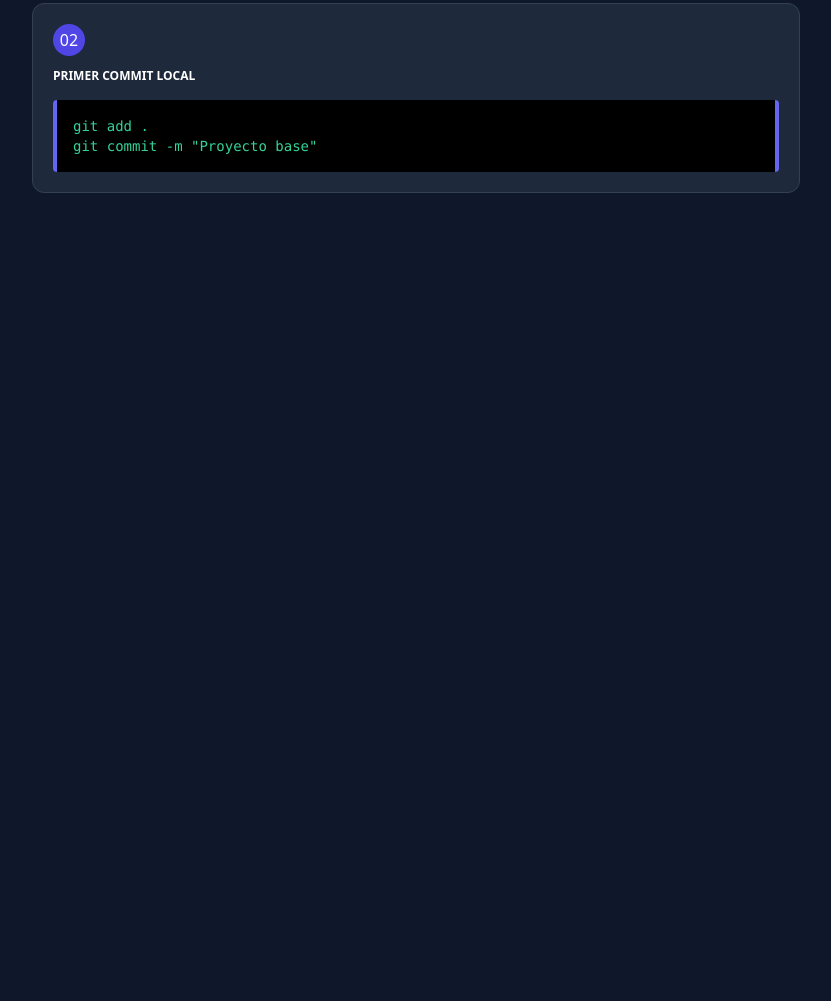
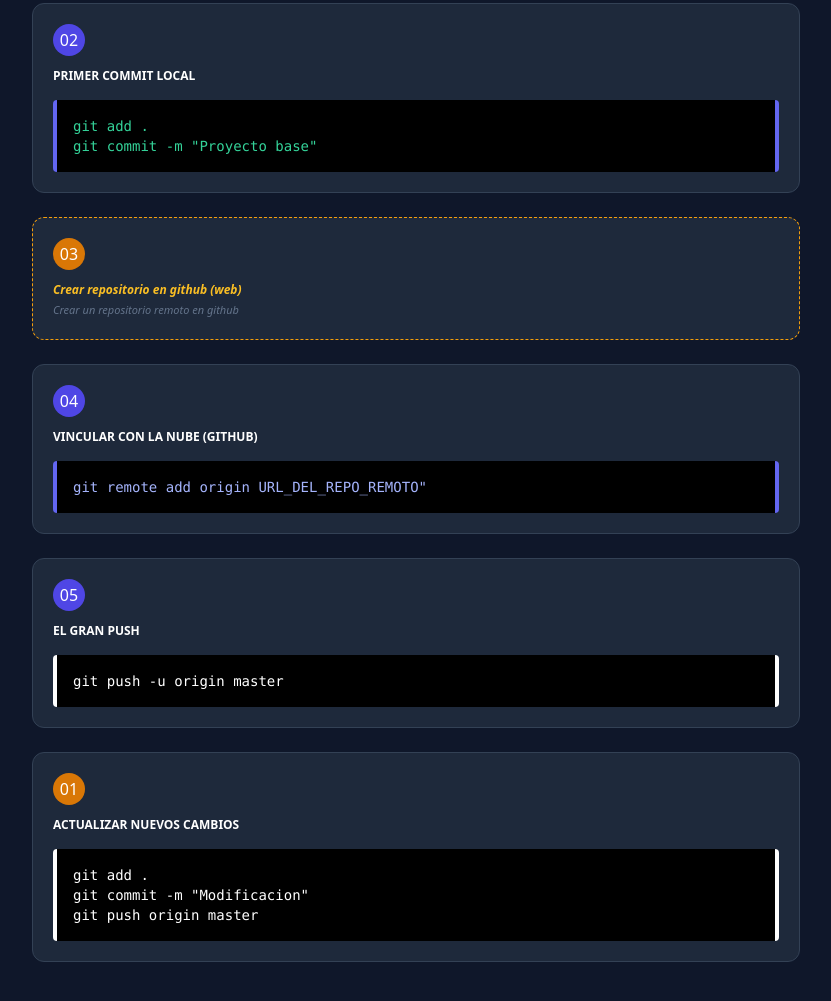
Before and after one commit to maperdomocastellanos-hash/landing-comandos-git-github, a plain HTML site: page Index.html in a window 1280 px wide. Shown: the part 247-1248 px from the top of the page, without its empty margins (224-1055 px from the left). Before the commit the page ends 800 px from the top, so only its background shows below. Drawn offline with nearby package versions, Linux system fonts and the light colour scheme.

Commit message:
Modificacion

```diff
--- a/Index.html
+++ b/Index.html
@@ -19,8 +19,12 @@
         p-5
         mb-6"
         >
-                <div class="bg-indigo-600 text-white w-8 h-8 rounded-full flex items-center justify-center mb-3">01</div>
-            <h3 class="font-bold text-white uppercase text-xs">Inicializar Proyecto</h3>
+            <div class="bg-indigo-600 text-white w-8 h-8 rounded-full flex items-center justify-center mb-3">
+                01
+            </div>
+            <h3 class="font-bold text-white uppercase text-xs">
+                Inicializar Proyecto
+            </h3>
 
                 <div
                     class="
@@ -52,8 +56,12 @@
         p-5
         mb-6"
         >
-                <div class="bg-indigo-600 text-white w-8 h-8 rounded-full flex items-center justify-center mb-3">02</div>
-            <h3 class="font-bold text-white uppercase text-xs">Primer Commit Local</h3>
+                <div class="bg-indigo-600 text-white w-8 h-8 rounded-full flex items-center justify-center mb-3">
+                    02
+                </div>
+                <h3 class="font-bold text-white uppercase text-xs">
+                    Primer Commit Local
+                </h3>
 
                 <div
                     class="
@@ -74,6 +82,138 @@
 
         </div>
 
+
+
+         <div
+        class ="
+        bg-slate-800
+        border
+        border-dashed
+        border-amber-500
+        rounded-xl
+        p-5
+        mb-6"
+        >
+                <div class="bg-amber-600 text-white w-8 h-8 rounded-full flex items-center justify-center mb-3">
+                    03
+                </div>
+                <h3 class="font-bold text-amber-400 text-xs italic">
+                    Crear repositorio en github (web)
+                </h3>
+                <p class="text-slate-500 text-[11px] mt-1 italic">
+                    Crear un repositorio remoto en github
+                </p>
+        </div>
+
+
+         <div
+        class ="
+        bg-slate-800
+        border
+        border-slate-700
+        rounded-xl
+        p-5
+        mb-6"
+        >
+                <div class="bg-indigo-600 text-white w-8 h-8 rounded-full flex items-center justify-center mb-3">
+                    04
+                </div>
+                <h3 class="font-bold text-white uppercase text-xs">
+                    Vincular con la nube (Github)
+                </h3>
+
+                <div
+                    class="
+                    bg-black
+                    p-4
+                    rounded
+                    font-mono
+                    text-indigo-300
+                    text-sm
+                    border-l-4
+                    border-r-4
+                    border-indigo-500
+                    mt-4
+                    ">
+                    git remote add origin <span class="Text-white">URL_DEL_REPO_REMOTO"</span>
+
+                </div>
+
+        </div>
+
+
+         <div
+        class ="
+        bg-slate-800
+        border
+        border-slate-700
+        rounded-xl
+        p-5
+        mb-6"
+        >
+                <div class="bg-indigo-600 text-white w-8 h-8 rounded-full flex items-center justify-center mb-3">
+                    05
+                </div>
+                <h3 class="font-bold text-white uppercase text-xs">
+                    El Gran push
+                </h3>
+
+                <div
+                    class="
+                    bg-black
+                    p-4
+                    rounded
+                    font-mono
+                    text-white
+                    text-sm
+                    border-l-4
+                    border-r-4
+                    border-white
+                    mt-4
+                    ">
+                    <span class="Text-white">git push -u origin master</span>
+
+                </div>
+
+        </div>
+
+        <div
+        class ="
+        bg-slate-800
+        border
+        border-slate-700
+        rounded-xl
+        p-5
+        mb-6"
+        >
+                <div class="bg-amber-600 text-white w-8 h-8 rounded-full flex items-center justify-center mb-3">
+                    01
+                </div>
+                <h3 class="font-bold text-white uppercase text-xs">
+                    Actualizar nuevos cambios
+                </h3>
+
+                <div
+                    class="
+                    bg-black
+                    p-4
+                    rounded
+                    font-mono
+                    text-white
+                    text-sm
+                    border-l-4
+                    border-r-4
+                    border-white
+                    mt-4
+                    ">
+                    git add .<br>
+                    git commit -m "Modificacion"<br>
+                    git push origin master
+
+                </div>
+
+        </div>
+
     </main>
 </body>
 </html>
```
